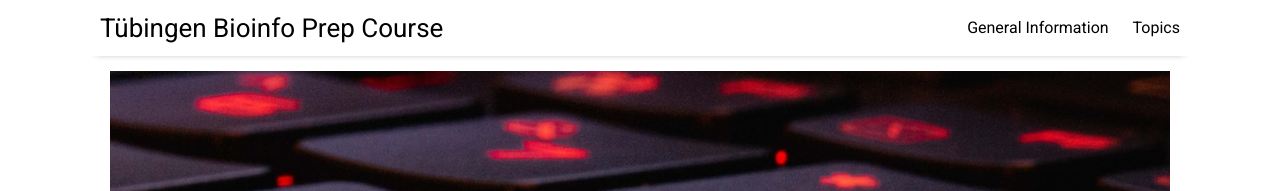
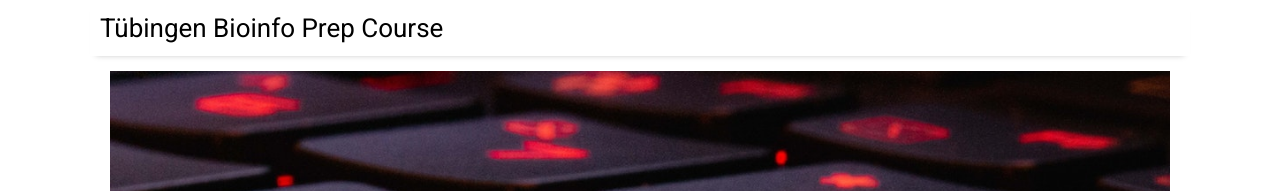
Before and after one commit to BioInfPrep/bioinfprep.github.io, a Jekyll site: the page built from index.html, in a window 1280 px wide. Shown: the top 191 px of the page. Built offline with Jekyll 4.4.1, drawn with Linux system fonts in a browser that asks for light colours; nearby versions of some CDN libraries.

Commit message:
Update settings.yml

```diff
--- a/_data/settings.yml
+++ b/_data/settings.yml
@@ -5,8 +5,8 @@ disqus:
 
 
 menu:
-- {name: 'General Information', folder: 'topic', file: 'general-information.html'}
-- {name: 'Topics', folder: 'topic', file: 'general-information.html'}
+# - {name: 'General Information', folder: 'topic', file: 'general-information.html'}
+# - {name: 'Topics', folder: 'topic', file: 'general-information.html'}
 
 # Available social icons are powered by Font Awesome, so you can use any icon that they offer
 #social:
```
